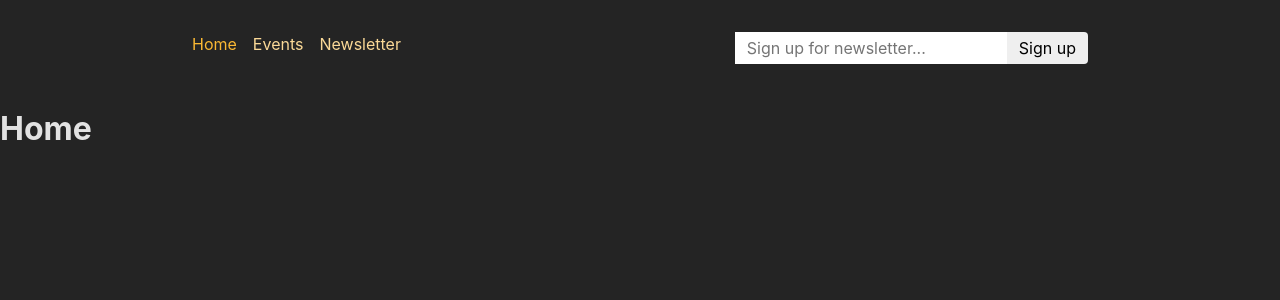
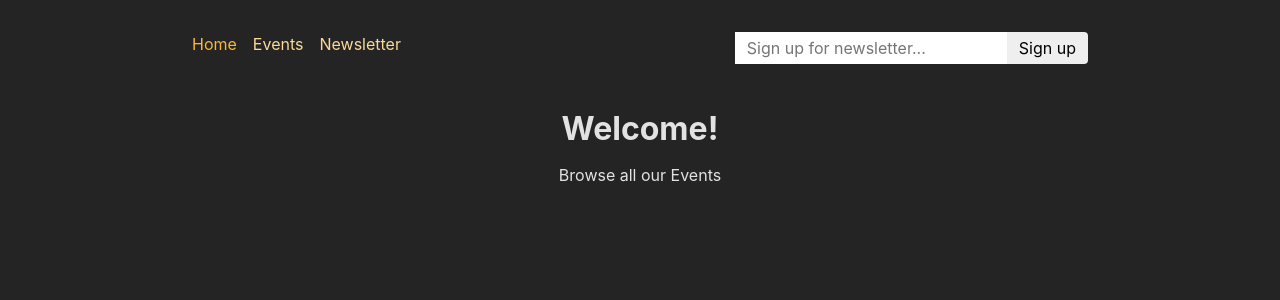
Before and after one commit to AriaNoorghorbani/React_Event-website, a React (Create React App) app in the folder frontend/: page / in a window 1280 px wide. Shown: the top 300 px of the page. Built offline with nearby package versions, Linux system fonts and the light colour scheme.

Commit message:
implement home UI

```diff
--- a/frontend/src/pages/Home.jsx
+++ b/frontend/src/pages/Home.jsx
@@ -1,3 +1,9 @@
-export default function Home(){
-    return <h1>Home</h1>
+import PageContent from "../components/PageContent";
+
+export default function Home() {
+  return (
+    <PageContent title="Welcome!">
+      <p>Browse all our Events</p>
+    </PageContent>
+  );
 }
```
